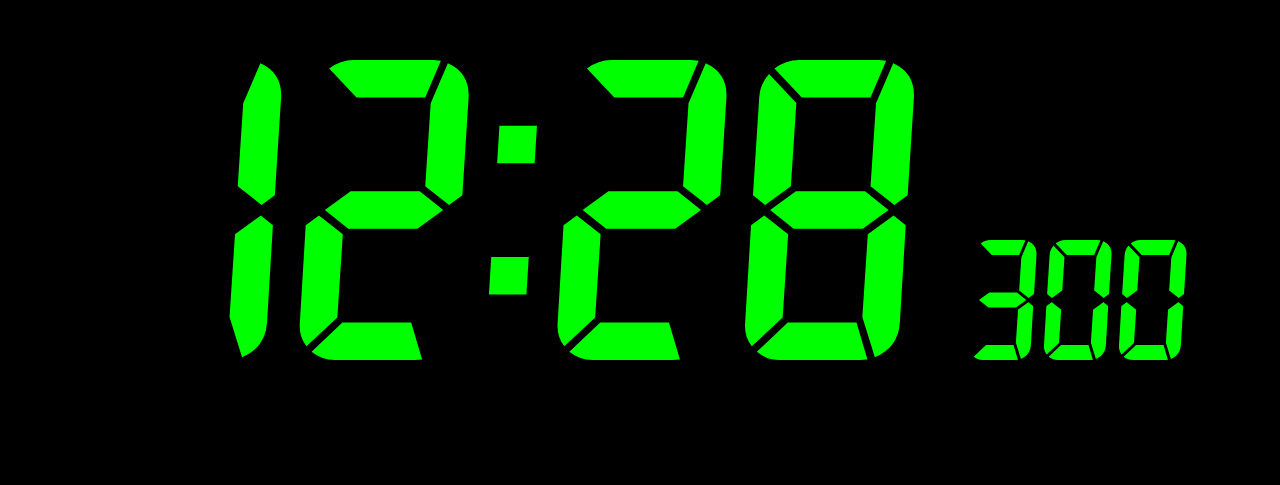
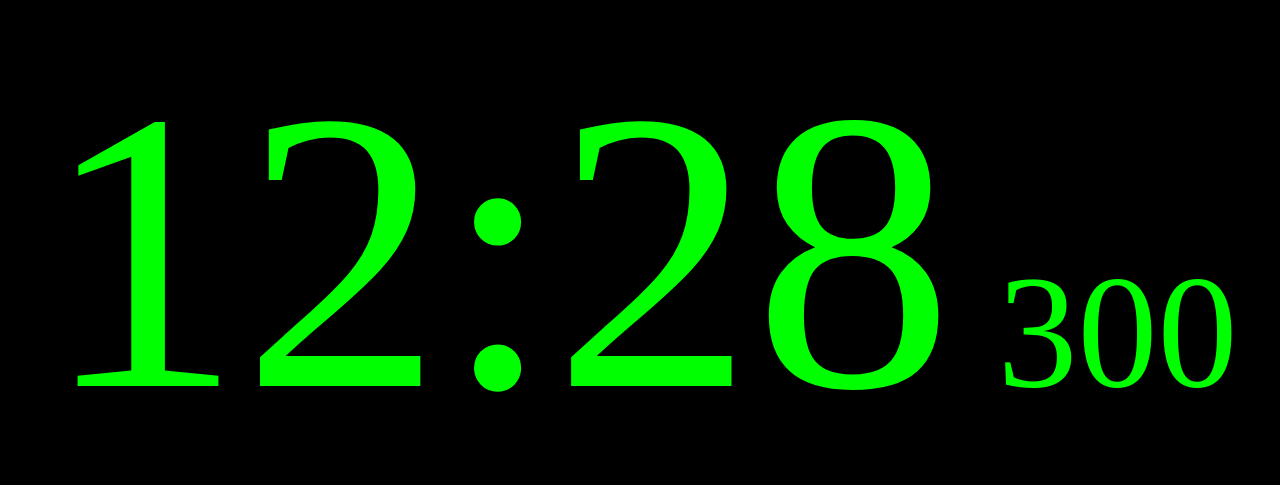
Before and after one commit to Aniruddha-Deb/simple-clock, a plain HTML site: page index.html in a window 1280 px wide. Shown: the part 138-623 px from the top of the page. Drawn offline with Linux system fonts and the light colour scheme; a web font is replaced by a local one.

Commit message:
FONTS NOT WORKING!!!

```diff
--- a/css/index.css
+++ b/css/index.css
@@ -24,5 +24,5 @@ body {
 
 @font-face {
     font-family: 'seven_segment';
-    src: url( '../css/seven_segment.ttf' ) format('truetype');
+    src: url( './css/seven_segment.ttf' ) format('truetype');
 }
```
